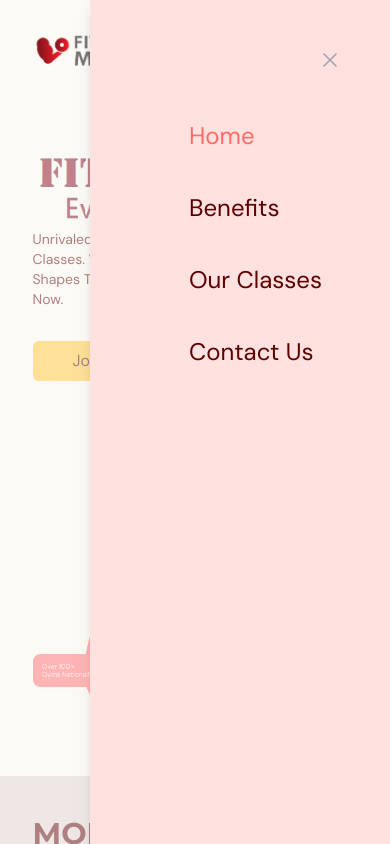
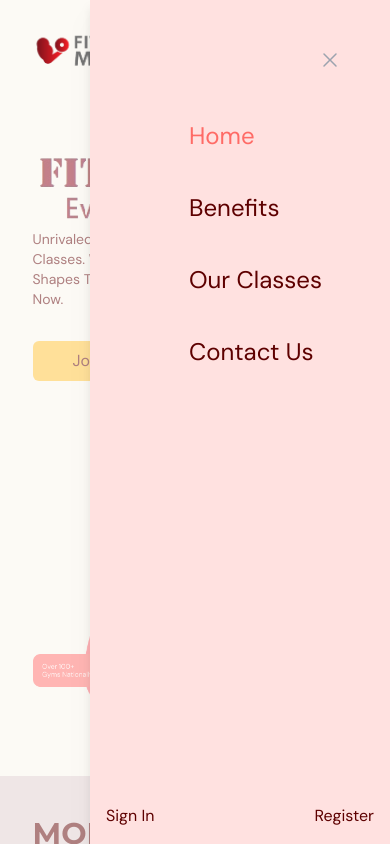
Before and after one commit to Orbin-Ahmed/Fitness-Mania, a React (Vite) app: page / in a window 390 px wide. Both pictures are taken after a click on the button 346 px from the left and 46 px from the top of the page. Shown: the top 844 px of the page. Built offline with nearby package versions, Linux system fonts and the light colour scheme.

Commit message:
navbar item updated

```diff
--- a/src/components/Button.tsx
+++ b/src/components/Button.tsx
@@ -4,7 +4,7 @@ type ButtonProps = {
   children: React.ReactNode;
   type?: "button" | "submit" | "reset";
   className?: string;
-  disabled: boolean;
+  disabled?: boolean;
 };
 
 function Button({
--- a/src/components/Navbar.tsx
+++ b/src/components/Navbar.tsx
@@ -81,6 +81,16 @@ const Navbar = ({
               setSelectedPage={setSelectedPage}
               isMenuToggle={isMenuToggle}
             />
+            <div
+              className={`${flexBetween} gap-8 absolute bottom-4 left-4 right-4`}
+            >
+              <p>
+                <Link to={"login/"}>Sign In</Link>
+              </p>
+              <p>
+                <Link to={"sign-up/"}>Register</Link>
+              </p>
+            </div>
           </div>
         </div>
       )}
```
